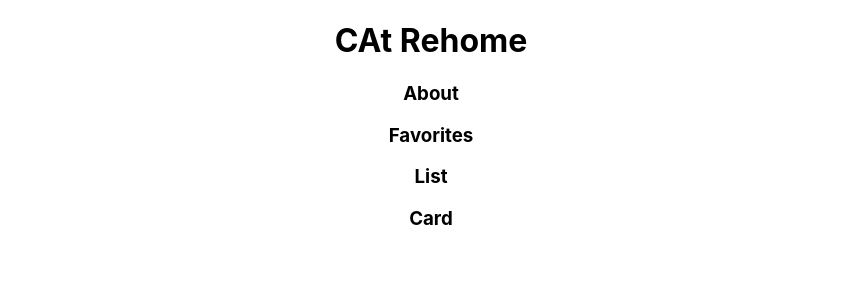
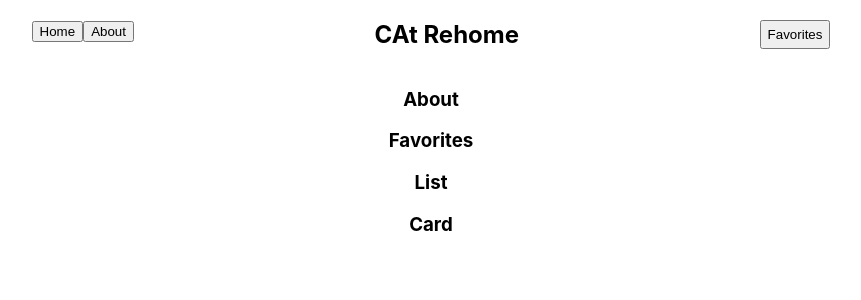
Before and after one commit to camianderson/CAt-rehome, a React (Create React App) app: page / in a window 1280 px wide. Shown: the top 300 px of the page, without its empty margins (209-1070 px from the left). Built offline with nearby package versions, Linux system fonts and the light colour scheme.

Commit message:
Build out NavBar component

```diff
--- a/src/component/NavBar/NavBar.css
+++ b/src/component/NavBar/NavBar.css
@@ -0,0 +1,12 @@
+nav {
+  display: flex;
+  justify-content: space-evenly;
+}
+
+.nav-buttons {
+  margin: 20px;
+}
+
+.fav-button {
+  margin: 20px;
+}
--- a/src/component/NavBar/NavBar.js
+++ b/src/component/NavBar/NavBar.js
@@ -1,8 +1,16 @@
 import React from 'react';
+import './NavBar.css';
 
 const NavBar = () => {
   return (
-    <h1>CAt Rehome</h1>
+    <nav>
+      <div className='nav-buttons'>
+        <button className='home-button'>Home</button>
+        <button className='about-button'>About</button>
+      </div>
+      <h1>CAt Rehome</h1>
+      <button className='fav-button'>Favorites</button>
+    </nav>
   )
 }
 
```
